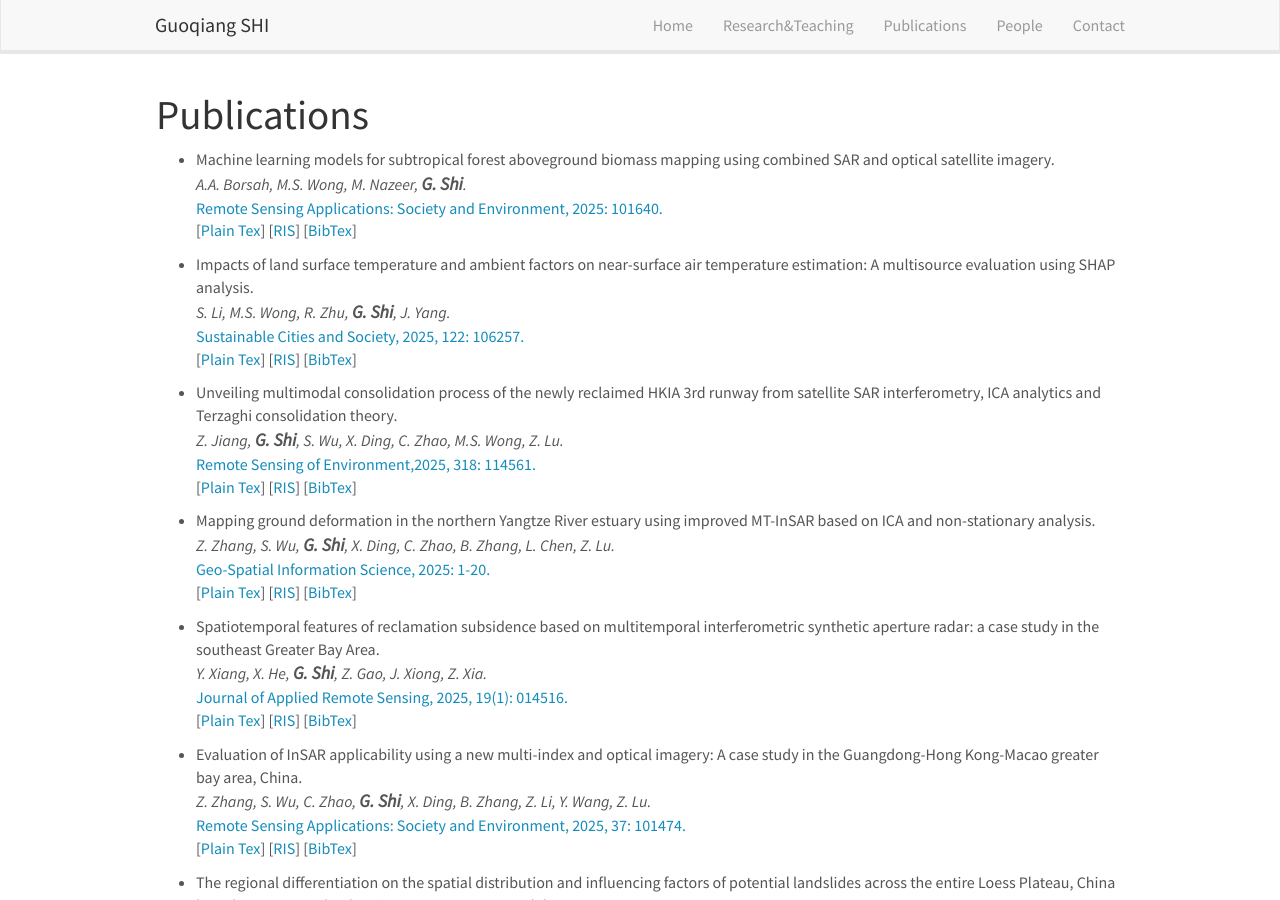
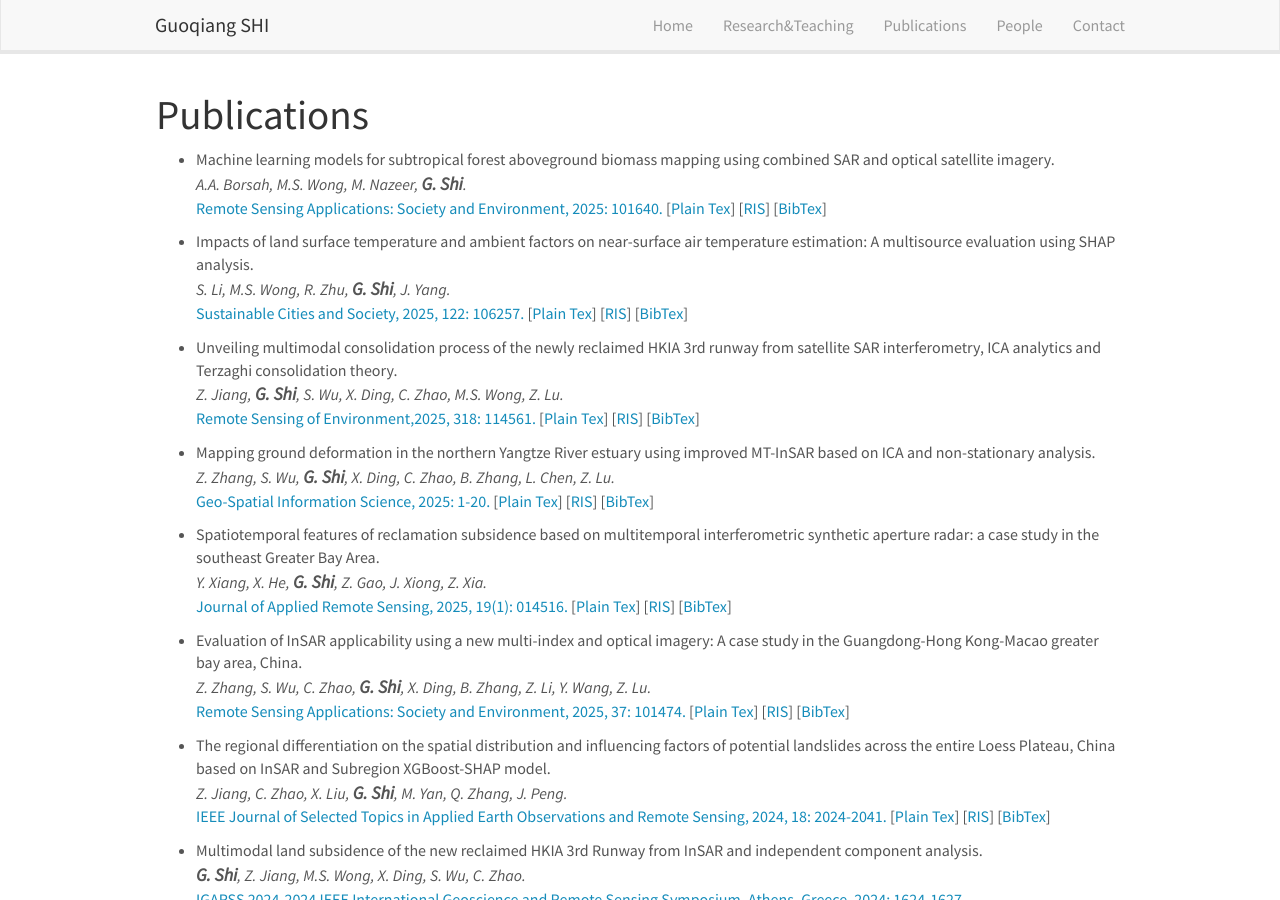
Before and after one commit to guoqiangshi/guoqiangshi.github.io, a Jekyll site: the page publications.html, which Jekyll copies as it is, in a window 1280 px wide and 900 px high. Built offline with Jekyll 4.4.1, drawn with Linux system fonts in a browser that asks for light colours; nearby versions of some CDN libraries; library files that are not in the unit come from our copies.

Commit message:
Update publications.html

```diff
--- a/publications.html
+++ b/publications.html
@@ -70,7 +70,7 @@
 
 <li>
 	<p>Machine learning models for subtropical forest aboveground biomass mapping using combined SAR and optical satellite imagery. <br />
-  <em>A.A. Borsah, M.S. Wong, M. Nazeer, <span class="mqq">G. Shi</span>. </em><br /><a href="https://www.sciencedirect.com/science/article/abs/pii/S2352938525001934">Remote Sensing Applications: Society and Environment, 2025: 101640.</a><br />
+  <em>A.A. Borsah, M.S. Wong, M. Nazeer, <span class="mqq">G. Shi</span>. </em><br /><a href="https://www.sciencedirect.com/science/article/abs/pii/S2352938525001934">Remote Sensing Applications: Society and Environment, 2025: 101640.</a>
 	    [<a href="paper_info/2025RSAML_plaintex.txt">Plain Tex</a>]
 	    [<a href="paper_info/2025RSAML_RIS.ris">RIS</a>]
 	    [<a href="paper_info/2025RSAML_bibtex.bib">BibTex</a>]</p>
@@ -79,7 +79,7 @@
 
 <li>
 	<p>Impacts of land surface temperature and ambient factors on near-surface air temperature estimation: A multisource evaluation using SHAP analysis. <br />
-  <em>S. Li, M.S. Wong, R. Zhu, <span class="mqq">G. Shi</span>, J. Yang. </em><br /><a href="https://www.sciencedirect.com/science/article/abs/pii/S2210670725001349">Sustainable Cities and Society, 2025, 122: 106257.</a><br />
+  <em>S. Li, M.S. Wong, R. Zhu, <span class="mqq">G. Shi</span>, J. Yang. </em><br /><a href="https://www.sciencedirect.com/science/article/abs/pii/S2210670725001349">Sustainable Cities and Society, 2025, 122: 106257.</a>
 	    [<a href="paper_info/2025SCCEst_plaintex.txt">Plain Tex</a>]
 	    [<a href="paper_info/2025SCCEst_RIS.ris">RIS</a>]
 	    [<a href="paper_info/2025SCCEst_bibtex.bib">BibTex</a>]</p>
@@ -87,7 +87,7 @@
 
 <li>
 	<p>Unveiling multimodal consolidation process of the newly reclaimed HKIA 3rd runway from satellite SAR interferometry, ICA analytics and Terzaghi consolidation theory. <br />
-  <em>Z. Jiang, <span class="mqq">G. Shi</span>, S. Wu, X. Ding, C. Zhao, M.S. Wong, Z. Lu. </em><br /><a href="https://www.sciencedirect.com/science/article/pii/S003442572400587X">Remote Sensing of Environment,2025, 318: 114561.</a><br />
+  <em>Z. Jiang, <span class="mqq">G. Shi</span>, S. Wu, X. Ding, C. Zhao, M.S. Wong, Z. Lu. </em><br /><a href="https://www.sciencedirect.com/science/article/pii/S003442572400587X">Remote Sensing of Environment,2025, 318: 114561.</a>
 	    [<a href="paper_info/2025RSEHKIA_plaintex.txt">Plain Tex</a>]
 	    [<a href="paper_info/2025RSEHKIA_RIS.ris">RIS</a>]
 	    [<a href="paper_info/2025RSEHKIA_bibtex.bib">BibTex</a>]</p>
@@ -95,7 +95,7 @@
 
 <li>
 	<p>Mapping ground deformation in the northern Yangtze River estuary using improved MT-InSAR based on ICA and non-stationary analysis. <br />
-  <em>Z. Zhang, S. Wu, <span class="mqq">G. Shi</span>, X. Ding, C. Zhao, B. Zhang, L. Chen, Z. Lu. </em><br /><a href="https://www.tandfonline.com/doi/full/10.1080/10095020.2024.2443484">Geo-Spatial Information Science, 2025: 1-20.</a><br />
+  <em>Z. Zhang, S. Wu, <span class="mqq">G. Shi</span>, X. Ding, C. Zhao, B. Zhang, L. Chen, Z. Lu. </em><br /><a href="https://www.tandfonline.com/doi/full/10.1080/10095020.2024.2443484">Geo-Spatial Information Science, 2025: 1-20.</a>
 	    [<a href="paper_info/2025GSIS_plaintex.txt">Plain Tex</a>]
 	    [<a href="paper_info/2025GSIS_RIS.ris">RIS</a>]
 	    [<a href="paper_info/2025GSIS_bibtex.bib">BibTex</a>]</p>
@@ -104,7 +104,7 @@
 
 <li>
 	<p>Spatiotemporal features of reclamation subsidence based on multitemporal interferometric synthetic aperture radar: a case study in the southeast Greater Bay Area. <br />
-  <em>Y. Xiang, X. He, <span class="mqq">G. Shi</span>, Z. Gao, J. Xiong, Z. Xia. </em><br /><a href="https://www.spiedigitallibrary.org/journals/journal-of-applied-remote-sensing/volume-19/issue-1/014516/Spatiotemporal-features-of-reclamation-subsidence-based-on-multitemporal-interferometric-synthetic/10.1117/1.JRS.19.014516.short">Journal of Applied Remote Sensing, 2025, 19(1): 014516.</a><br />
+  <em>Y. Xiang, X. He, <span class="mqq">G. Shi</span>, Z. Gao, J. Xiong, Z. Xia. </em><br /><a href="https://www.spiedigitallibrary.org/journals/journal-of-applied-remote-sensing/volume-19/issue-1/014516/Spatiotemporal-features-of-reclamation-subsidence-based-on-multitemporal-interferometric-synthetic/10.1117/1.JRS.19.014516.short">Journal of Applied Remote Sensing, 2025, 19(1): 014516.</a>
 	    [<a href="paper_info/2025JARS_plaintex.txt">Plain Tex</a>]
 	    [<a href="paper_info/2025JARS_RIS.ris">RIS</a>]
 	    [<a href="paper_info/2025JARS_bibtex.bib">BibTex</a>]</p>
@@ -113,7 +113,7 @@
 
 <li>
 	<p>Evaluation of InSAR applicability using a new multi-index and optical imagery: A case study in the Guangdong-Hong Kong-Macao greater bay area, China. <br />
-  <em>Z. Zhang, S. Wu, C. Zhao, <span class="mqq">G. Shi</span>, X. Ding, B. Zhang, Z. Li, Y. Wang, Z. Lu. </em><br /><a href="https://www.sciencedirect.com/science/article/abs/pii/S2352938525000278">Remote Sensing Applications: Society and Environment, 2025, 37: 101474.</a><br />
+  <em>Z. Zhang, S. Wu, C. Zhao, <span class="mqq">G. Shi</span>, X. Ding, B. Zhang, Z. Li, Y. Wang, Z. Lu. </em><br /><a href="https://www.sciencedirect.com/science/article/abs/pii/S2352938525000278">Remote Sensing Applications: Society and Environment, 2025, 37: 101474.</a>
 	    [<a href="paper_info/2025GBA_plaintex.txt">Plain Tex</a>]
 	    [<a href="paper_info/2025GBA_RIS.ris">RIS</a>]
 	    [<a href="paper_info/2025GBA_bibtex.bib">BibTex</a>]</p>
@@ -121,7 +121,7 @@
 
 <li>
 	<p>The regional differentiation on the spatial distribution and influencing factors of potential landslides across the entire Loess Plateau, China based on InSAR and Subregion XGBoost-SHAP model. <br />
-  <em>Z. Jiang, C. Zhao, X. Liu, <span class="mqq">G. Shi</span>, M. Yan, Q. Zhang, J. Peng. </em><br /><a href="https://ieeexplore.ieee.org/abstract/document/10764783">IEEE Journal of Selected Topics in Applied Earth Observations and Remote Sensing, 2024, 18: 2024-2041.</a><br />
+  <em>Z. Jiang, C. Zhao, X. Liu, <span class="mqq">G. Shi</span>, M. Yan, Q. Zhang, J. Peng. </em><br /><a href="https://ieeexplore.ieee.org/abstract/document/10764783">IEEE Journal of Selected Topics in Applied Earth Observations and Remote Sensing, 2024, 18: 2024-2041.</a>
 	    [<a href="paper_info/2024IEEEBoost_plaintex.txt">Plain Tex</a>]
 	    [<a href="paper_info/2024IEEEBoost_RIS.ris">RIS</a>]
 	    [<a href="paper_info/2024IEEEBoost_bibtex.bib">BibTex</a>]</p>
```
